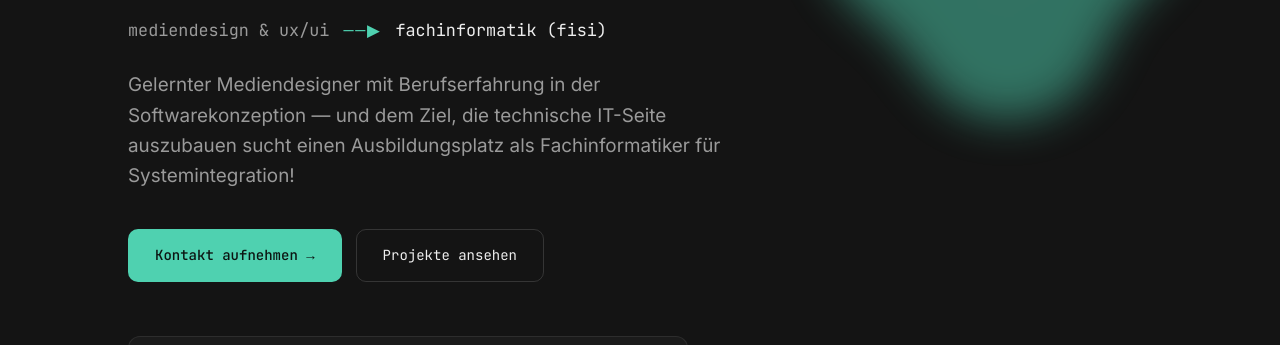
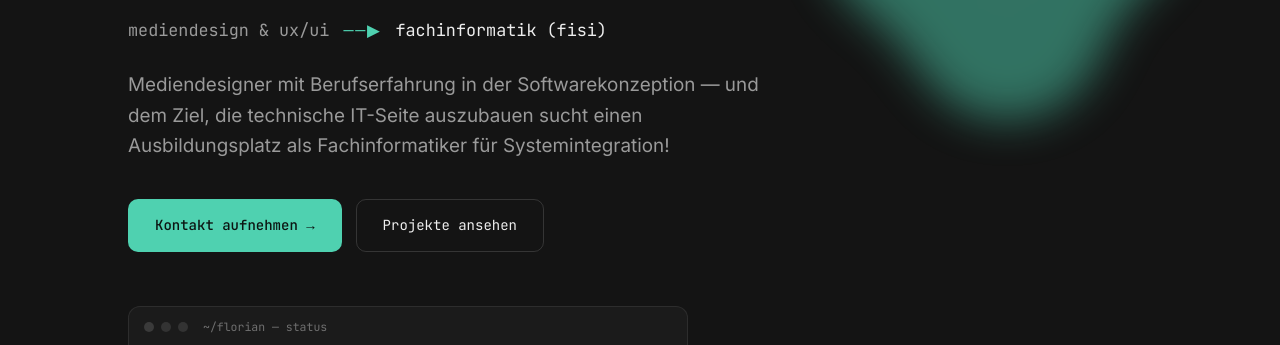
Before and after one commit to NennMichSchinken/website-floriankierski.github.io, a plain HTML site: page index.html in a window 1280 px wide. Shown: the part 392-737 px from the top of the page. Drawn offline with nearby package versions, Linux system fonts and the light colour scheme.

Commit message:
Update index.html

```diff
--- a/index.html
+++ b/index.html
@@ -52,7 +52,7 @@
       <span class="arrow">──▶</span>
       <span class="to">fachinformatik (fisi)</span>
     </div>
-    <p class="lead reveal">Gelernter Mediendesigner mit Berufserfahrung in der Softwarekonzeption — und dem Ziel, die technische IT-Seite auszubauen sucht einen Ausbildungsplatz als Fachinformatiker für Systemintegration!</p>
+    <p class="lead reveal">Mediendesigner mit Berufserfahrung in der Softwarekonzeption — und dem Ziel, die technische IT-Seite auszubauen sucht einen Ausbildungsplatz als Fachinformatiker für Systemintegration!</p>
     <div class="cta-row reveal">
       <a href="#contact" class="btn btn-primary">Kontakt aufnehmen →</a>
       <a href="#projects" class="btn btn-ghost">Projekte ansehen</a>
```
